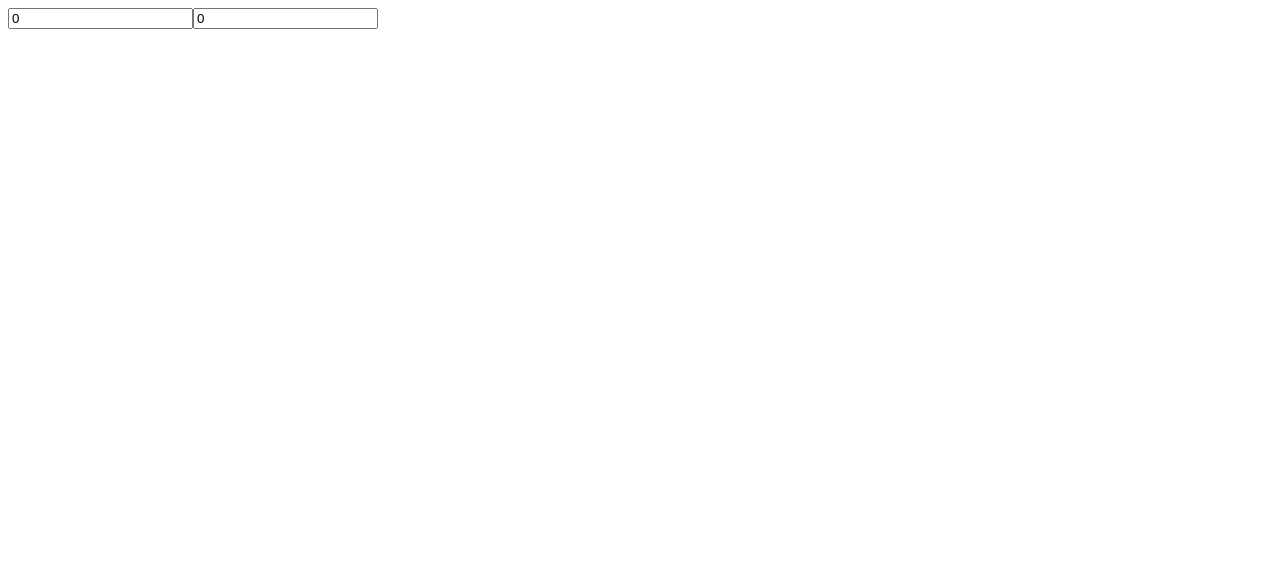
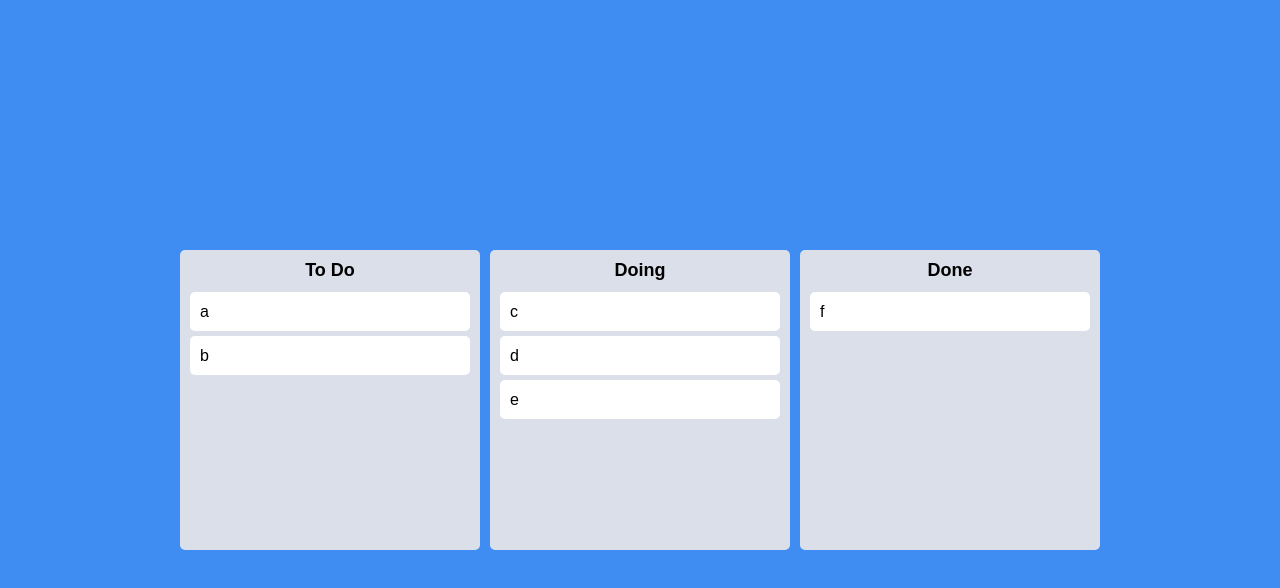
Before and after one commit to ysjkof/nmd-react-masterclass, a React (Vite) app: page / in a window 1280 px wide. Shown: the top 588 px of the page. Built offline with nearby package versions, Linux system fonts and the light colour scheme.

Commit message:
#6 TRELLO CLONE - Same Board Movement

```diff
--- a/package.json
+++ b/package.json
@@ -11,6 +11,7 @@
     "apexcharts": "^3.35.2",
     "react": "^18.0.0",
     "react-apexcharts": "^1.4.0",
+    "react-beautiful-dnd": "^13.1.0",
     "react-dom": "^18.0.0",
     "react-helmet-async": "^1.3.0",
     "react-hook-form": "^7.31.2",
@@ -21,6 +22,7 @@
   },
   "devDependencies": {
     "@types/react": "^18.0.0",
+    "@types/react-beautiful-dnd": "^13.1.2",
     "@types/react-dom": "^18.0.0",
     "@types/styled-components": "^5.1.25",
     "@vitejs/plugin-react": "^1.3.0",
--- a/src/App.tsx
+++ b/src/App.tsx
@@ -1,31 +1,57 @@
-import { useRecoilState, useRecoilValue } from "recoil";
-import { hourSelector, minuteState } from "./atoms";
+import { DragDropContext, DropResult } from "react-beautiful-dnd";
+import { useRecoilState } from "recoil";
+import styled from "styled-components";
+import { toDoState } from "./atoms";
+import Board from "./components/Board";
+
+const Wrapper = styled.div`
+  display: flex;
+  width: 100vw;
+  margin: 0 auto;
+  justify-content: center;
+  align-items: center;
+  height: 100vh;
+`;
+
+const Boards = styled.div`
+  display: flex;
+  justify-content: center;
+  align-items: flex-start;
+  width: 100%;
+  gap: 10px;
+`;
 
 function App() {
-  const [minutes, setMinutes] = useRecoilState(minuteState);
-  // const hours = useRecoilValue(hourSelector);
-  const [hours, setHours] = useRecoilState(hourSelector);
-  const onMinutesChange = (event: React.FormEvent<HTMLInputElement>) => {
-    setMinutes(+event.currentTarget.value);
-  };
-  const onHoursChange = (event: React.FormEvent<HTMLInputElement>) => {
-    setHours(+event.currentTarget.value);
+  const [toDos, setToDos] = useRecoilState(toDoState);
+  const onDragEnd = (info: DropResult) => {
+    // draggableId: 드래그 되었던 Draggable의 id
+    // type: 드래그 되었던 Draggable의 type
+    // source: Draggable이 시작된 위치
+    // destination: Draggable이 끝난 위치
+    const { destination, draggableId, source } = info;
+    if (destination?.droppableId === source.droppableId) {
+      // same board movement.
+      setToDos((allBoards) => {
+        const boardCopy = [...allBoards[source.droppableId]];
+        boardCopy.splice(source.index, 1);
+        boardCopy.splice(destination?.index, 0, draggableId);
+        return {
+          ...allBoards,
+          [source.droppableId]: boardCopy,
+        };
+      });
+    }
   };
   return (
-    <div>
-      <input
-        value={minutes}
-        onChange={onMinutesChange}
-        type="number"
-        placeholder="Minutes"
-      />
-      <input
-        onChange={onHoursChange}
-        value={hours}
-        type="number"
-        placeholder="Hours"
-      />
-    </div>
+    <DragDropContext onDragEnd={onDragEnd}>
+      <Wrapper>
+        <Boards>
+          {Object.keys(toDos).map((boardId) => (
+            <Board boardId={boardId} key={boardId} toDos={toDos[boardId]} />
+          ))}
+        </Boards>
+      </Wrapper>
+    </DragDropContext>
   );
 }
 
--- a/src/atoms.tsx
+++ b/src/atoms.tsx
@@ -1,19 +1,14 @@
-import { atom, selector } from "recoil";
+import { atom } from "recoil";
 
-export const minuteState = atom({
-  key: "minutes",
-  default: 0,
-});
+interface IToDoState {
+  [key: string]: string[];
+}
 
-export const hourSelector = selector<number>({
-  key: "hours",
-  get: ({ get }) => {
-    const minutes = get(minuteState);
-    return minutes / 60;
-  },
-  set: ({ set }, newValue) => {
-    const minutes = Number(newValue) * 60;
-    // set(바꿀 atom, 바꿀 값)
-    set(minuteState, minutes);
+export const toDoState = atom<IToDoState>({
+  key: "toDo",
+  default: {
+    "To Do": ["a", "b"],
+    Doing: ["c", "d", "e"],
+    Done: ["f"],
   },
 });
--- /dev/null
+++ b/src/components/Board.tsx
@@ -0,0 +1,45 @@
+import { Droppable } from "react-beautiful-dnd";
+import styled from "styled-components";
+import DragabbleCard from "./DragabbleCard";
+
+const Wrapper = styled.div`
+  width: 300px;
+  padding: 20px 10px;
+  padding-top: 10px;
+  background-color: ${(props) => props.theme.boardColor};
+  border-radius: 5px;
+  min-height: 300px;
+`;
+
+const Title = styled.h2`
+  text-align: center;
+  font-weight: 600;
+  margin-bottom: 10px;
+  font-size: 18px;
+`;
+
+interface IBoardProps {
+  toDos: string[];
+  boardId: string;
+}
+
+function Board({ toDos, boardId }: IBoardProps) {
+  return (
+    <Wrapper>
+      <Title>{boardId}</Title>
+      <Droppable droppableId={boardId}>
+        {(magic) => (
+          <div ref={magic.innerRef} {...magic.droppableProps}>
+            {toDos.map((toDo, index) => (
+              // 여기서 key에 map의 index를 주면 안된다. 일반적으로 draggableId를 key에 사용한다.
+              <DragabbleCard key={toDo} index={index} toDo={toDo} />
+            ))}
+            {/* Draggable을 드래그할 때 Droppable가 작아지는 것을 방지함. Draggable의 형제로 렌더링한다 */}
+            {magic.placeholder}
+          </div>
+        )}
+      </Droppable>
+    </Wrapper>
+  );
+}
+export default Board;
--- /dev/null
+++ b/src/components/DragabbleCard.tsx
@@ -0,0 +1,38 @@
+import React from "react";
+import { Draggable } from "react-beautiful-dnd";
+import styled from "styled-components";
+
+const Card = styled.div`
+  border-radius: 5px;
+  margin-bottom: 5px;
+  padding: 10px 10px;
+  background-color: ${(props) => props.theme.cardColor};
+`;
+
+interface IDragabbleCardProps {
+  toDo: string;
+  index: number;
+}
+
+function DragabbleCard({ toDo, index }: IDragabbleCardProps) {
+  return (
+    <Draggable draggableId={toDo} index={index}>
+      {(magic) => (
+        <Card
+          ref={magic.innerRef}
+          {...magic.dragHandleProps}
+          {...magic.draggableProps}
+        >
+          {toDo}
+        </Card>
+      )}
+    </Draggable>
+  );
+}
+
+// React.memo는 고차 컴포넌트(Higher Order Component)입니다.
+// 컴포넌트가 동일한 props로 동일한 결과를 렌더링해낸다면, React.memo를 호출하고 결과를 메모이징(Memoizing)하도록 래핑하여 경우에 따라 성능 향상을 누릴 수 있습니다. 즉, React는 컴포넌트를 렌더링하지 않고 마지막으로 렌더링된 결과를 재사용합니다.
+
+// React.memo는 props 변화에만 영향을 줍니다. React.memo로 감싸진 함수 컴포넌트 구현에 useState, useReducer 또는 useContext 훅을 사용한다면, 여전히 state나 context가 변할 때 다시 렌더링됩니다.
+// 이 메서드는 오직 성능 최적화를 위하여 사용됩니다. 렌더링을 “방지”하기 위하여 사용하지 마세요. 버그를 만들 수 있습니다.
+export default React.memo(DragabbleCard);
--- a/src/main.tsx
+++ b/src/main.tsx
@@ -62,7 +62,7 @@
    font-weight: 300;
    font-family: 'Source Sans Pro', sans-serif;
    background-color:${(props) => props.theme.bgColor};
-   color:${(props) => props.theme.textColor};
+   color:black;
    line-height: 1.2;
  }
  a {
@@ -72,13 +72,12 @@
  `;
 
 ReactDOM.createRoot(document.getElementById("root")!).render(
-  <React.StrictMode>
   <RecoilRoot>
     <ThemeProvider theme={darkTheme}>
       <HelmetProvider>
+        <GlobalStyle />
         <App />
       </HelmetProvider>
     </ThemeProvider>
   </RecoilRoot>
-  </React.StrictMode>
 );
--- a/src/styled.d.ts
+++ b/src/styled.d.ts
@@ -2,9 +2,8 @@
 
 declare module "styled-components" {
   export interface DefaultTheme {
-    textColor: string;
     bgColor: string;
-    accentColor: string;
-    cardBgColor: string;
+    boardColor: string;
+    cardColor: string;
   }
 }
--- a/src/theme.ts
+++ b/src/theme.ts
@@ -1,8 +1,7 @@
 import { DefaultTheme } from "styled-components";
 
 export const darkTheme: DefaultTheme = {
-  bgColor: "#2f3640",
-  textColor: "white",
-  accentColor: "#9c88ff",
-  cardBgColor: "transparent",
+  bgColor: "#3F8CF2",
+  boardColor: "#DADFE9",
+  cardColor: "white",
 };
```
Also changed, not shown: 1 other file (tests, documents, lock files or other folders). Lines whose indentation alone changed are shown as unchanged.
